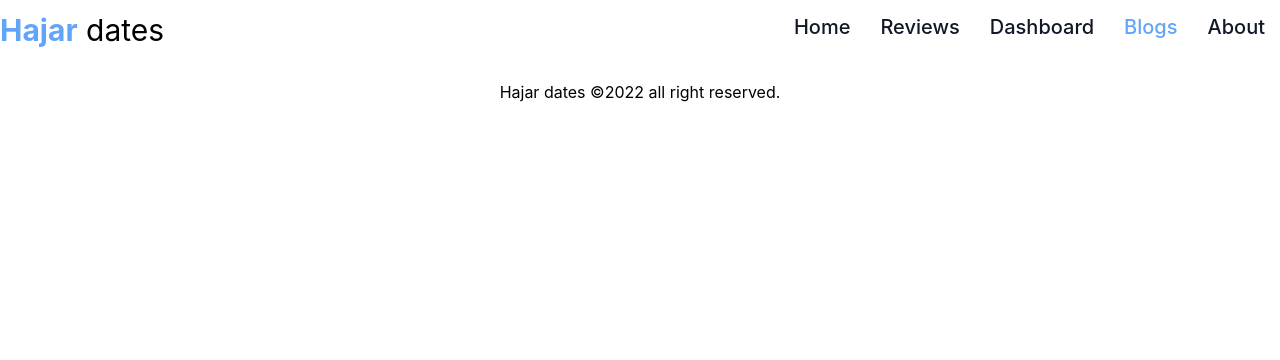
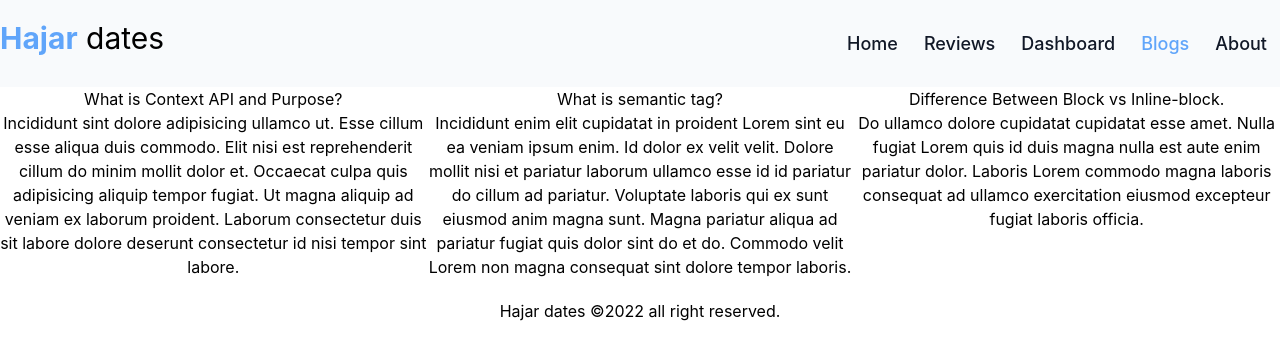
Before and after one commit to tilok-wp/Hazar-Dates-Rreview, a React (Create React App) app: page /blogs in a window 1280 px wide. Shown: the top 360 px of the page. Built offline with nearby package versions, Linux system fonts and the light colour scheme.

Commit message:
Complete 404 page

```diff
--- /dev/null
+++ b/public/blogData.json
@@ -0,0 +1,17 @@
+[
+  {
+    "id": "624adeb17c821c33be02a206",
+    "blogTitle": "What is Context API and Purpose? ",
+    "description": "Incididunt sint dolore adipisicing ullamco ut. Esse cillum esse aliqua duis commodo. Elit nisi est reprehenderit cillum do minim mollit dolor et. Occaecat culpa quis adipisicing aliquip tempor fugiat. Ut magna aliquip ad veniam ex laborum proident. Laborum consectetur duis sit labore dolore deserunt consectetur id nisi tempor sint labore.\r\n"
+  },
+  {
+    "id": "624adeb180b73dc4ca65082f",
+    "blogTitle": "What is semantic tag?",
+    "description": "Incididunt enim elit cupidatat in proident Lorem sint eu ea veniam ipsum enim. Id dolor ex velit velit. Dolore mollit nisi et pariatur laborum ullamco esse id id pariatur do cillum ad pariatur. Voluptate laboris qui ex sunt eiusmod anim magna sunt. Magna pariatur aliqua ad pariatur fugiat quis dolor sint do et do. Commodo velit Lorem non magna consequat sint dolore tempor laboris.\r\n"
+  },
+  {
+    "id": "624adeb13e3011521ef9050c",
+    "blogTitle": "Difference Between Block vs Inline-block.",
+    "description": "Do ullamco dolore cupidatat cupidatat esse amet. Nulla fugiat Lorem quis id duis magna nulla est aute enim pariatur dolor. Laboris Lorem commodo magna laboris consequat ad ullamco exercitation eiusmod excepteur fugiat laboris officia.\r\n"
+  }
+]
--- a/src/components/About/About.js
+++ b/src/components/About/About.js
@@ -2,8 +2,8 @@ import React from 'react';
 
 const About = () => {
     return (
-        <div>
-
+        <div className='py-8'>
+            <h3 className='text-center text-3xl font-medium decoration-gray-600'>About heading</h3>
         </div>
     );
 };
--- /dev/null
+++ b/src/components/Blog/Blog.js
@@ -0,0 +1,13 @@
+import React from 'react';
+
+const Blog = (props) => {
+    const { blogTitle, description } = props.item
+    return (
+        <div>
+            <h3>{blogTitle}</h3>
+            <p>{description}</p>
+        </div>
+    );
+};
+
+export default Blog;
--- a/src/components/Blogs/Blogs.js
+++ b/src/components/Blogs/Blogs.js
@@ -1,10 +1,21 @@
-import React from 'react';
+import React, { useEffect, useState } from 'react';
+import Blog from '../Blog/Blog';
 
 const Blogs = () => {
+    const [blogData, setBlogData] = useState([])
+    useEffect(() => {
+        fetch('blogData.json')
+            .then(req => req.json())
+            .then(data => setBlogData(data))
+    }, [])
+
     return (
-        <div>
 
-        </div>
+        <div className='blog-container container mx-auto grid md:grid-cols-3'>
+            {
+                blogData.map(item => <Blog key={item.id} item={item}></Blog>)
+            }
+        </div >
     );
 };
 
--- a/src/components/Header/Header.css
+++ b/src/components/Header/Header.css
@@ -1,5 +1,7 @@
 nav a {
-    margin: 0 15px;
-    font-size: 20px;
+    margin: 0 3px;
+    font-size: 18px;
     font-weight: 500;
+    padding: 10px ;
+    display: inline-block;
 }
--- a/src/components/Header/Header.js
+++ b/src/components/Header/Header.js
@@ -6,16 +6,18 @@ import './Header.css'
 
 const Header = () => {
     return (
-        <header className='container mx-auto sticky top-0 md:flex justify-between text-center py-3 '>
+        <header className='text-center py-5 bg-slate-50 sticky top-0 z-10'>
+            <div className='container mx-auto md:flex justify-between'>
                 <div><h1 className='text-3xl'> <strong className='text-blue-400'>Hajar</strong>  dates</h1></div>
-            <nav>
+                <nav >
                     <CustomLink to={'/'}>Home</CustomLink>
                     <CustomLink to={'/reviews'}>Reviews</CustomLink>
                     <CustomLink to={'/dashboard'}>Dashboard</CustomLink>
                     <CustomLink to={'/blogs'}>Blogs</CustomLink>
                     <CustomLink to={'/about'}>About</CustomLink>
+                </nav>
 
-            </nav>
+            </div>
         </header>
     );
 };
--- a/src/components/Notfound/Notfound.js
+++ b/src/components/Notfound/Notfound.js
@@ -1,9 +1,12 @@
 import React from 'react';
+import { Link } from 'react-router-dom';
 
 const Notfound = () => {
     return (
-        <div>
-            <h2>404!!! Page not found.</h2>
+        <div className='text-center py-48'>
+            <h3 className='text-red-700 text-8xl py-5'>404!!!</h3>
+            <p className='text-2xl uppercase'>Page not found.</p>
+            <Link className='bg-blue-500 hover:bg-blue-800 px-3 py-2 mt-3 text-white  rounded inline-block' to={'/'}>Back to Home</Link>
         </div>
     );
 };
```
Also changed, not shown: src/components/Blog/Blog.css (added). Lines whose indentation alone changed are shown as unchanged.
